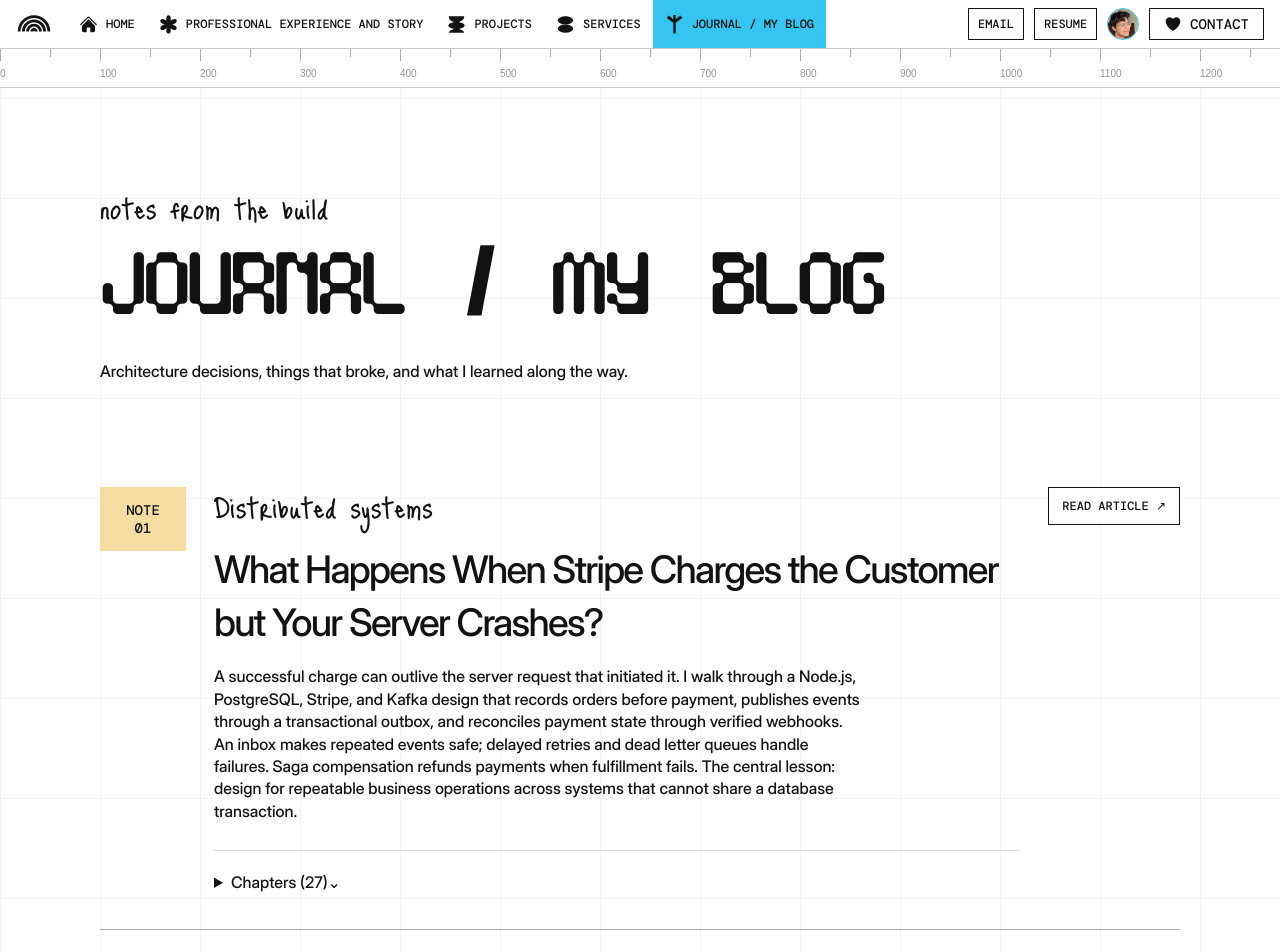
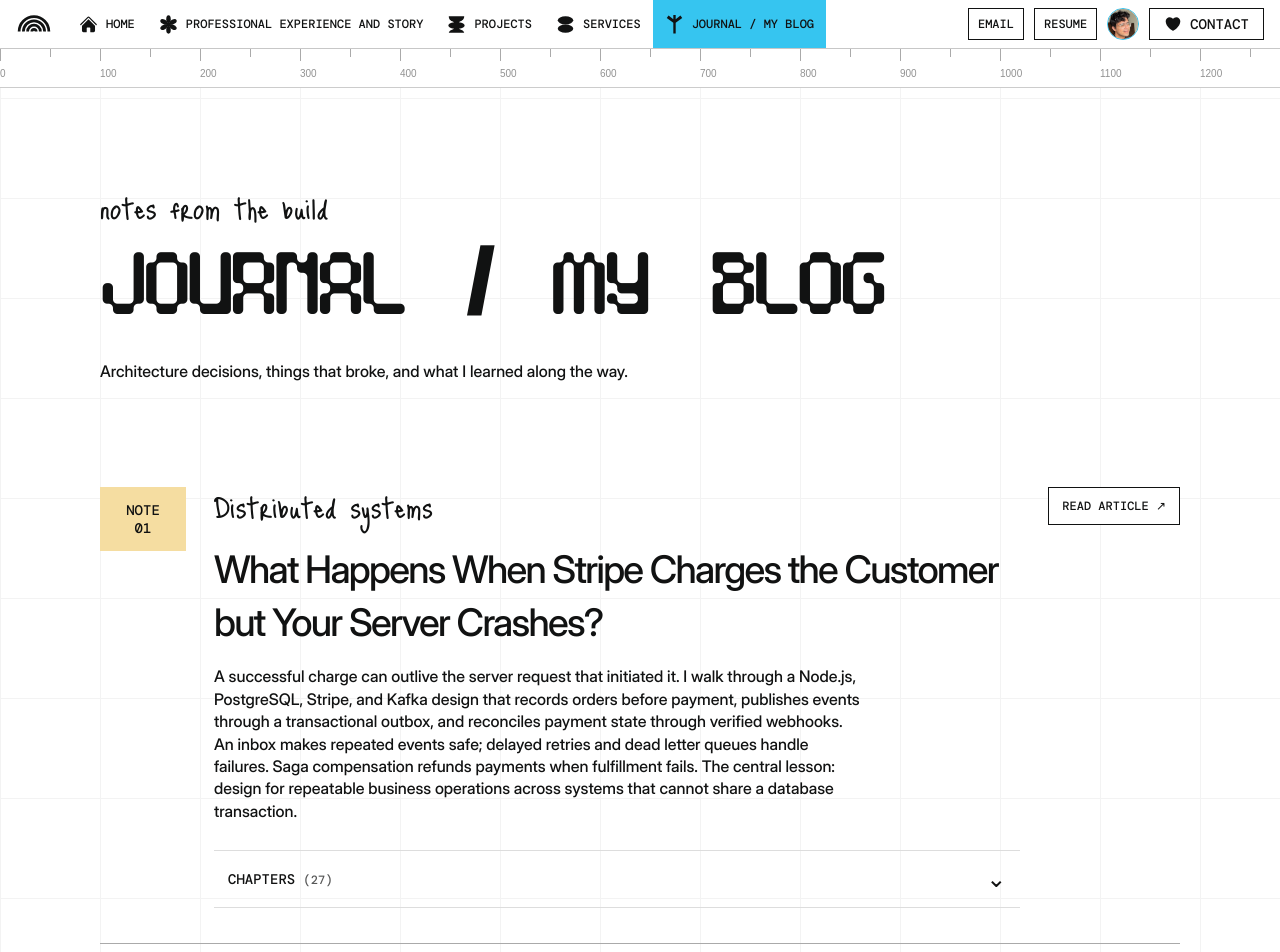
Before and after one commit to saaim12/Personal-Portfolio-WEB, a Next.js app: page /journal in a window 1280 px wide. Shown: the top 952 px of the page. Built offline with nearby package versions, Linux system fonts and the light colour scheme; no server answers.

Commit message:
Style journal chapter dropdown and keyboard focus

```diff
--- a/src/app/journal/journal.css
+++ b/src/app/journal/journal.css
@@ -3,3 +3,16 @@
 .journalPage .journalChapters ol{margin:0;padding-left:26px;line-height:1.6}
 .journalPage .journalChapters li{padding-left:6px;margin-bottom:10px;overflow-wrap:anywhere}
 .journalPage .journalChapters li::marker{color:#666;font-family:var(--font-code);font-size:12px}
+
+/* Accessible, native chapter accordion. Collapsed by default. */
+.journalPage .journalChapters{margin-top:28px;border-top:1px solid #ddd;border-bottom:1px solid #ddd;padding:0}
+.journalPage .journalChapters summary{display:flex;justify-content:space-between;align-items:center;gap:20px;padding:16px 14px;cursor:pointer;list-style:none;font:14px/1.5 var(--font-code),monospace;text-transform:uppercase;transition:background .2s,color .2s}
+.journalPage .journalChapters summary::-webkit-details-marker{display:none}
+.journalPage .journalChapters summary::marker{content:""}
+.journalPage .journalChapters summary:is(:hover,:focus-visible){background:var(--ink);color:#fff}
+.journalPage .journalChapters summary:focus-visible{outline:3px solid var(--blue);outline-offset:2px}
+.journalPage .journalChapterCount{font-size:12px;opacity:.7}
+.journalPage .journalChapterChevron{font-size:24px;line-height:1;transition:transform .2s}
+.journalPage .journalChapters[open] .journalChapterChevron{transform:rotate(180deg)}
+.journalPage .journalChapters ol{padding:14px 20px 12px 38px;margin:0}
+@media(prefers-reduced-motion:reduce){.journalPage .journalChapters summary,.journalPage .journalChapterChevron{transition:none}}
```
